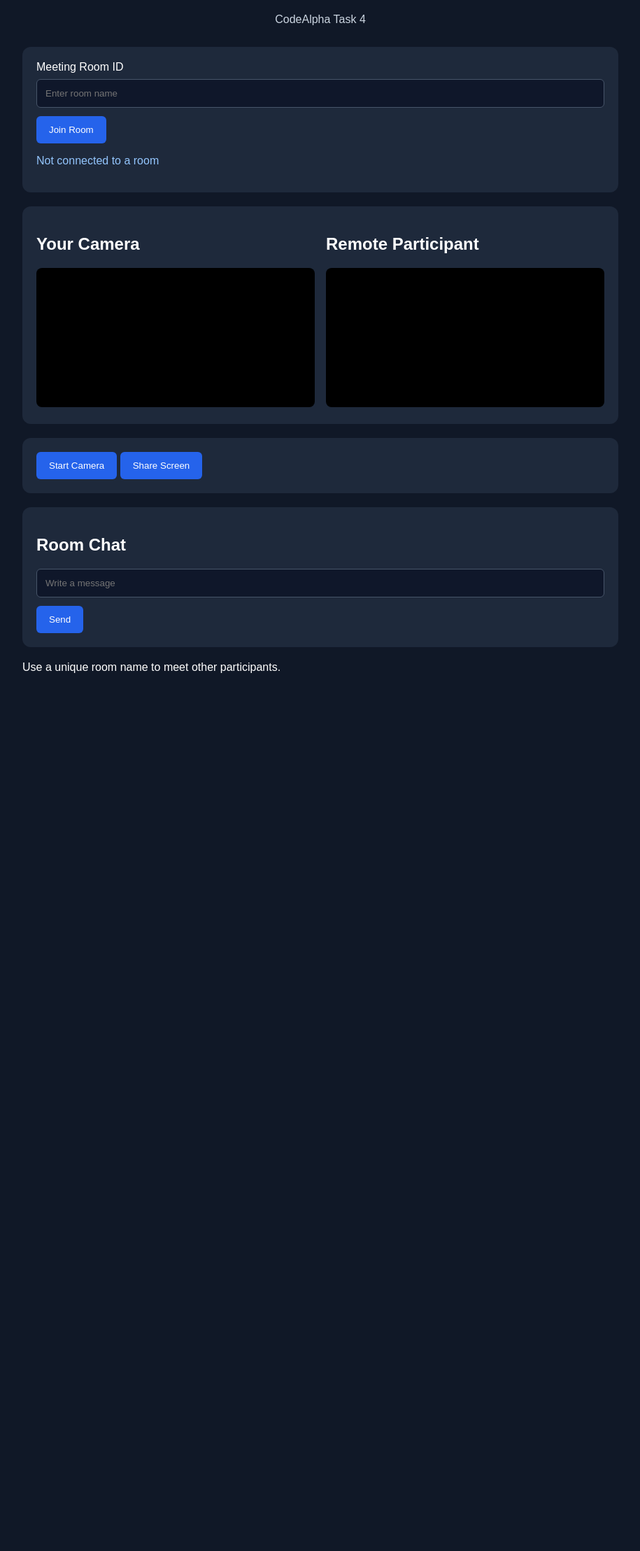
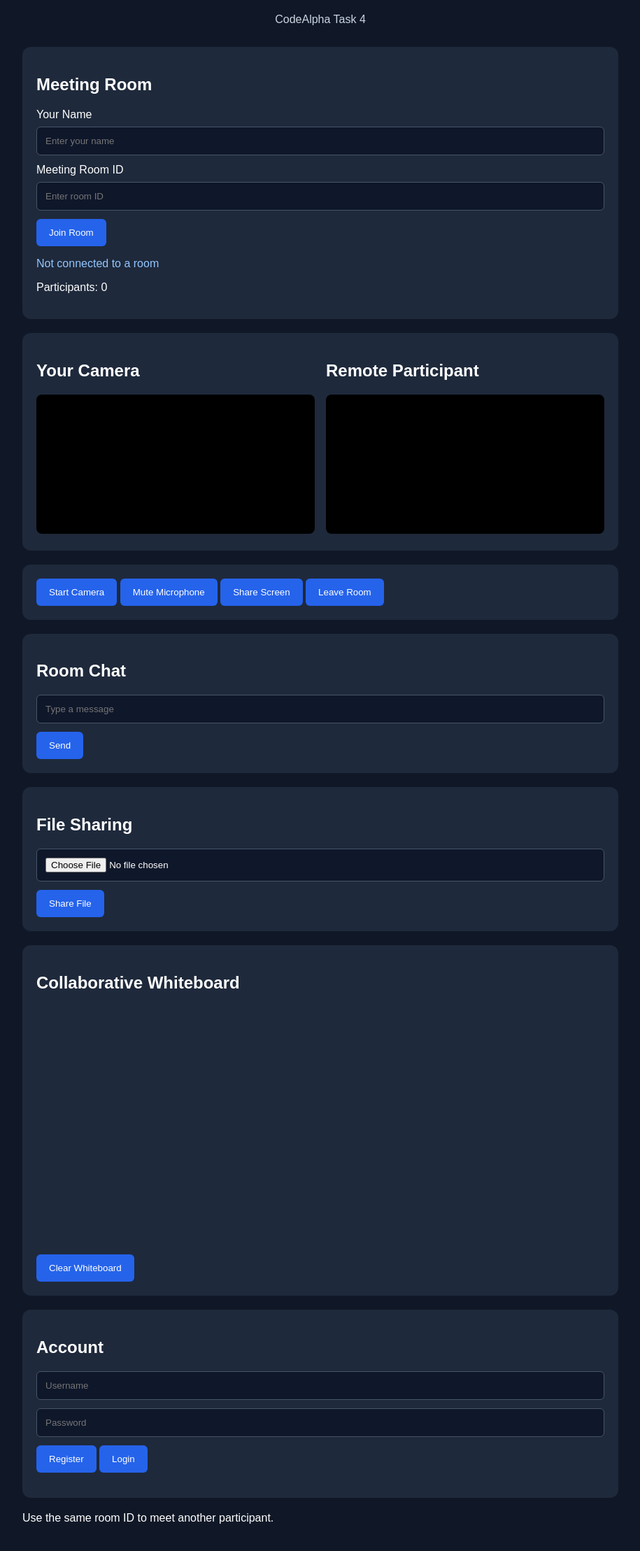
Before and after one commit to divyadaulatdar/CodeAlpha-Real-Time-Communication-App, a website: page index.html in a window 1280 px wide. Shown: the part 125-2342 px from the top of the page at 70% size, without its empty margins (182-1097 px from the left). Before the commit the page ends 1168 px from the top, so only its background shows below. Drawn offline with nearby package versions, Linux system fonts and the light colour scheme.

Commit message:
Fix meeting room HTML structure

```diff
--- a/index.html
+++ b/index.html
@@ -1,26 +1,33 @@
-<!DOCTYPE html><html lang="en">
+<!DOCTYPE html>
+<html lang="en">
 <head>
   <meta charset="UTF-8">
   <meta name="viewport" content="width=device-width, initial-scale=1.0">
-  <title>Real-Time Communication App</title>
+  <title>CodeAlpha Task 4 - Real-Time Communication App</title>
   <link rel="stylesheet" href="style.css">
 </head>
 <body>
   <main class="container">
     <h1>Real-Time Communication</h1>
-    <p class="subtitle">CodeAlpha Task 4</p><section class="panel">
+    <p class="subtitle">CodeAlpha Task 4</p>
+
+    <section class="panel">
+      <h2>Meeting Room</h2>
+      <label for="username">Your Name</label>
+      <input id="username" type="text" placeholder="Enter your name">
       <label for="room">Meeting Room ID</label>
-  <input id="room" type="text" placeholder="Enter room name">
+      <input id="room" type="text" placeholder="Enter room ID">
       <button id="joinBtn">Join Room</button>
       <p id="status">Not connected to a room</p>
+      <p id="participants">Participants: 0</p>
     </section>
 
     <section class="video-grid">
-  <div>
+      <div class="panel">
         <h2>Your Camera</h2>
         <video id="localVideo" autoplay muted playsinline></video>
       </div>
-  <div>
+      <div class="panel">
         <h2>Remote Participant</h2>
         <video id="remoteVideo" autoplay playsinline></video>
       </div>
@@ -28,19 +35,48 @@
 
     <section class="controls">
       <button id="cameraBtn">Start Camera</button>
+      <button id="micBtn">Mute Microphone</button>
       <button id="shareBtn">Share Screen</button>
+      <button id="leaveBtn">Leave Room</button>
     </section>
 
     <section class="panel">
       <h2>Room Chat</h2>
       <div id="messages" class="messages"></div>
       <div class="chat-row">
-    <input id="messageInput" type="text" placeholder="Write a message">
+        <input id="messageInput" type="text" placeholder="Type a message">
         <button id="sendBtn">Send</button>
       </div>
     </section>
 
-<p class="note">Use a unique room name to meet other participants.</p>
+    <section class="panel">
+      <h2>File Sharing</h2>
+      <input id="fileInput" type="file">
+      <button id="uploadBtn">Share File</button>
+      <div id="fileList"></div>
+    </section>
 
-  </main>  <script src="/socket.io/socket.io.js"></script>  <script src="app.js"></script></body>
+    <section class="panel">
+      <h2>Collaborative Whiteboard</h2>
+      <canvas id="whiteboard" width="700" height="350"></canvas>
+      <button id="clearBoardBtn">Clear Whiteboard</button>
+    </section>
+
+    <section class="panel">
+      <h2>Account</h2>
+      <input id="authUsername" type="text" placeholder="Username">
+      <input id="authPassword" type="password" placeholder="Password">
+      <button id="registerBtn">Register</button>
+      <button id="loginBtn">Login</button>
+      <p id="authStatus"></p>
+    </section>
+
+    <p class="note">
+      Use the same room ID to meet another participant.
+    </p>
+  </main>
+
+  <script src="/socket.io/socket.io.js"></script>
+  <script src="script.js"></script>
+</body>
 </html>
```
Lines whose indentation alone changed are shown as unchanged.
